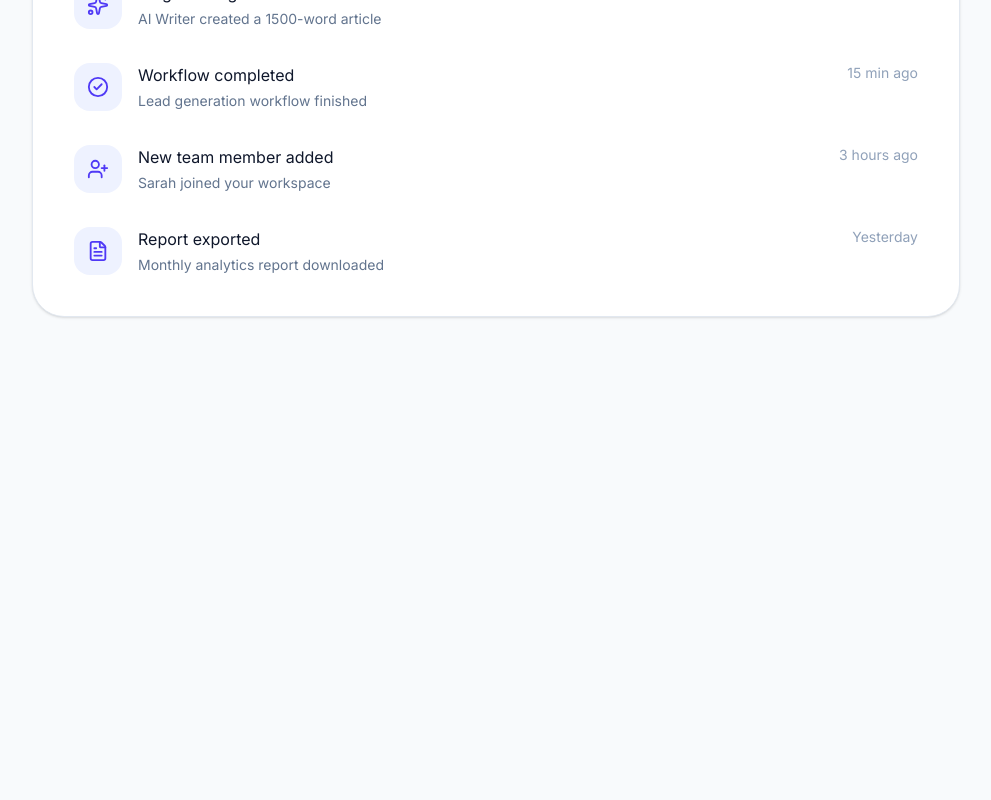
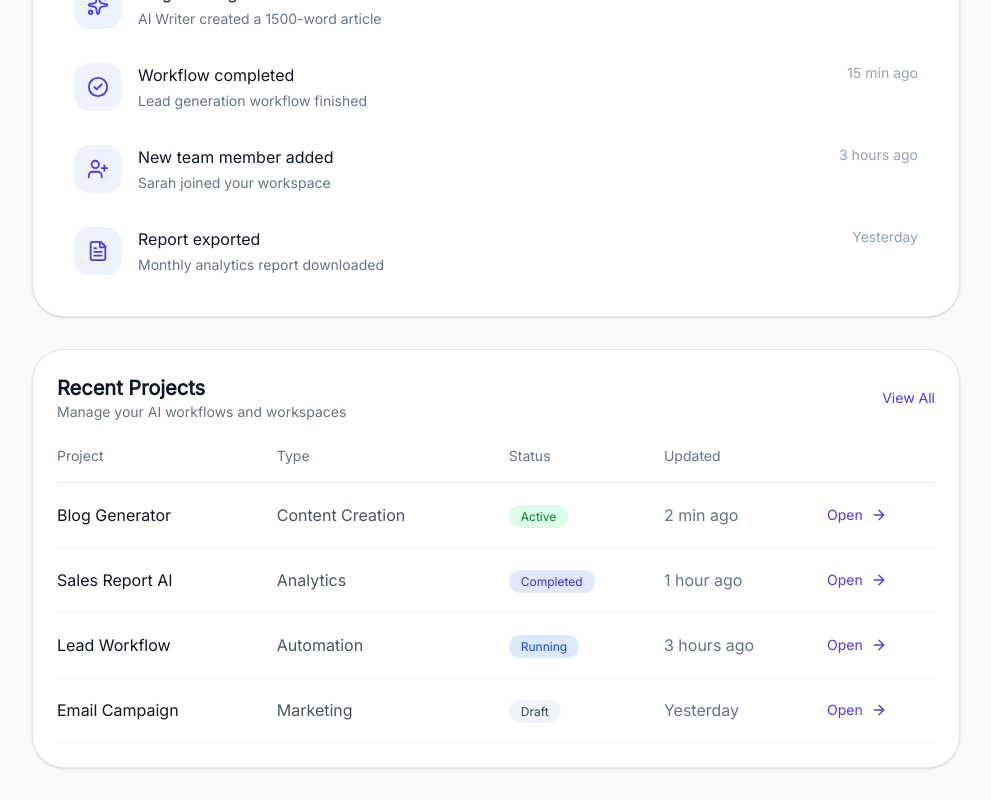
Before and after one commit to utpanna-pradhan/FlowPiolt-AI, a React (Vite) app: page /dashboard in a window 1280 px wide. Shown: the part 2060-2860 px from the top of the page, without its empty margins (288-1279 px from the left). Before the commit the page ends 2409 px from the top, so only its background shows below. Built offline with nearby package versions, Linux system fonts and the light colour scheme.

Commit message:
dashboard project table added

```diff
--- /dev/null
+++ b/src/components/dashboard/ProjectsTable.tsx
@@ -0,0 +1,99 @@
+import { ArrowRight } from "lucide-react"
+
+const projects = [
+    {
+        name: "Blog Generator",
+        type: "Content Creation",
+        status: "Active",
+        lastUpdated: "2 min ago",
+    },
+    {
+        name: "Sales Report AI",
+        type: "Analytics",
+        status: "Completed",
+        lastUpdated: "1 hour ago",
+    },
+    {
+        name: "Lead Workflow",
+        type: "Automation",
+        status: "Running",
+        lastUpdated: "3 hours ago"
+    },
+    {
+        name: "Email Campaign",
+        type: "Marketing",
+        status: "Draft",
+        lastUpdated: "Yesterday",
+    },
+]
+export default function ProjectsTable() {
+    const getStatusColor = (status: string) => {
+        switch (status) {
+            case "Active":
+                return "bg-green-100 text-green-700";
+            case "Running":
+                return "bg-blue-100 text-blue-700";
+            case "Completed":
+                return "bg-indigo-100 text-indigo-700";
+            case "Draft":
+                return "bg-slate-100 text-slate-700";
+            default:
+                return "bg-slate-100 text-slate-700"
+        }
+    };
+
+    return (
+        <section className="rounded-4xl border border-slate-200 bg-white p-6 shadow-sm">
+            <div className="mb-6 flex items-center justify-between">
+
+                <div>
+                    <h2 className="text-xl font-semibold text-slate-900">Recent Projects</h2>
+                    <p className="text-sm text-slate-500">Manage your AI workflows and workspaces</p>
+                </div>
+
+                <button className="text-sm font-medium text-indigo-600 hover:text-indigo-700">View All</button>
+            </div>
+
+            <div className="overflow-auto">
+                <table className="w-full">
+                    <thead>
+                        <tr className="border-b border-slate-200">
+                            <th className="pb-4 text-left text-sm font-medium text-slate-500">Project</th>
+                            <th className="pb-4 text-left text-sm font-medium text-slate-500">Type</th>
+                            <th className="pb-4 text-left text-sm font-medium text-slate-500">Status</th>
+                            <th className="pb-4 text-sm text-slate-500 text-left font-medium">Updated</th>
+
+                            <th />
+                        </tr>
+                    </thead>
+                    <tbody>
+                        {projects.map((project) => (
+                            <tr key={project.name} className="border-b border-slate-100 transition-colors hover:bg-slate-50">
+
+                                <td className="py-5 font-medium text-slate-900">{project.name}</td>
+
+                                <td className="py-5 text-slate-600">
+                                    {project.type}</td>
+
+                                <td className="py-5">
+                                    <span className={`rounded-full px-3 py-1 text-xs font-medium ${getStatusColor(project.status)}`}>
+                                         {project.status}
+                                    </span>
+                                   </td>
+
+                                <td className="py-5 text-slate-500">
+                                    {project.lastUpdated}</td>
+
+                                <td className="py-5">
+                                    <button className="flex items-center gap-2 text-sm font-medium text-indigo-600 hover:text-indigo-700">
+                                        Open
+                                        <ArrowRight size={16} />
+                                        </button></td>
+                            </tr>
+                        ))}
+                    </tbody>
+                </table>
+            </div>
+        </section>
+    )
+}
--- a/src/pages/Dashboard.tsx
+++ b/src/pages/Dashboard.tsx
@@ -1,4 +1,5 @@
 import Cards from "@/components/dashboard/Cards";
+import ProjectsTable from "@/components/dashboard/ProjectsTable";
 import RecentActivity from "@/components/dashboard/RecentActivity";
 import RecentProjects from "@/components/dashboard/RecentProjects";
 import TakeAction from "@/components/dashboard/TakeAction";
@@ -15,6 +16,7 @@ export default function Dashboard() {
         <RecentProjects />
         <UsageChart />
         <RecentActivity />
+        <ProjectsTable />
     </div>
   )
 }
```
